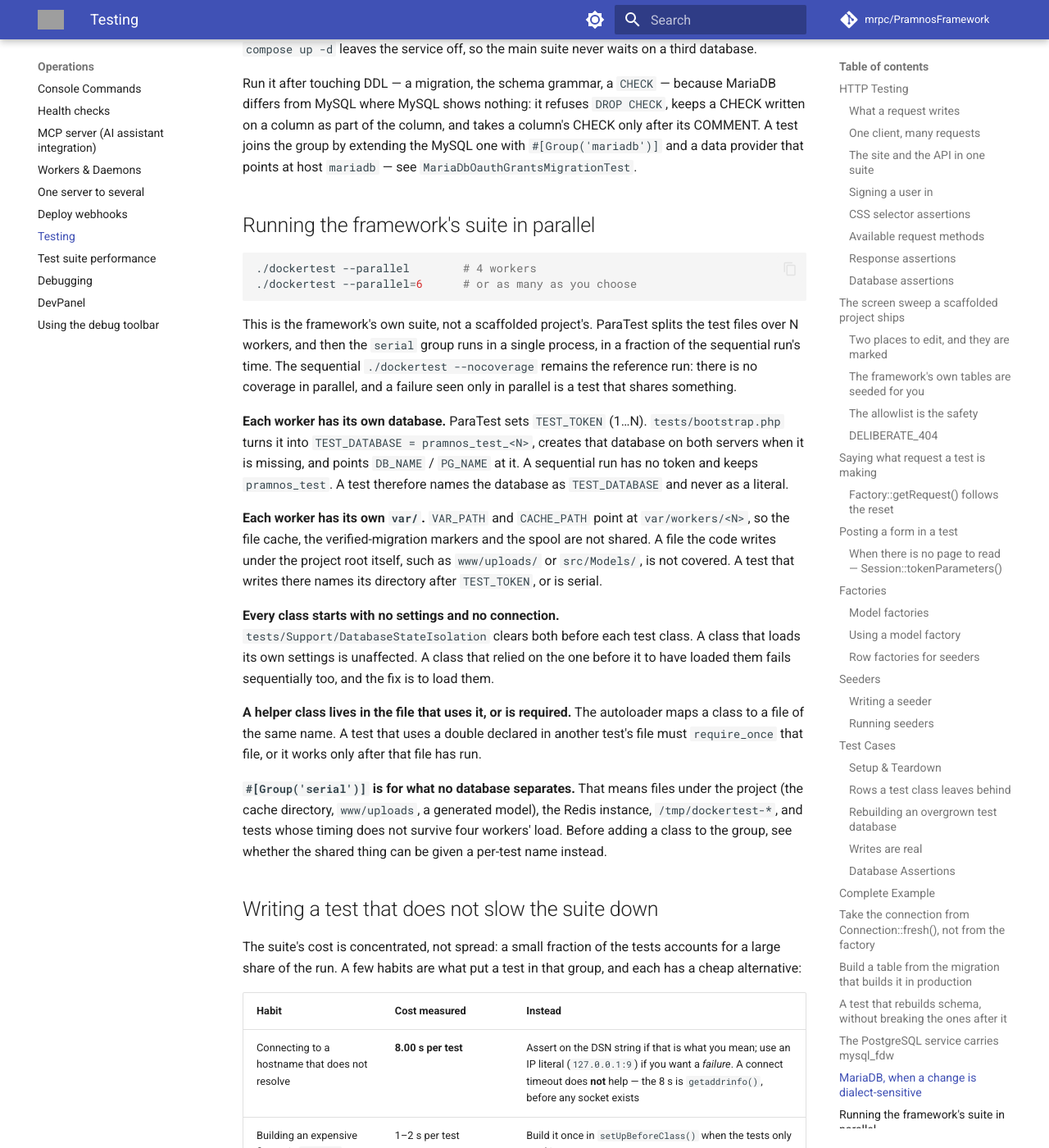
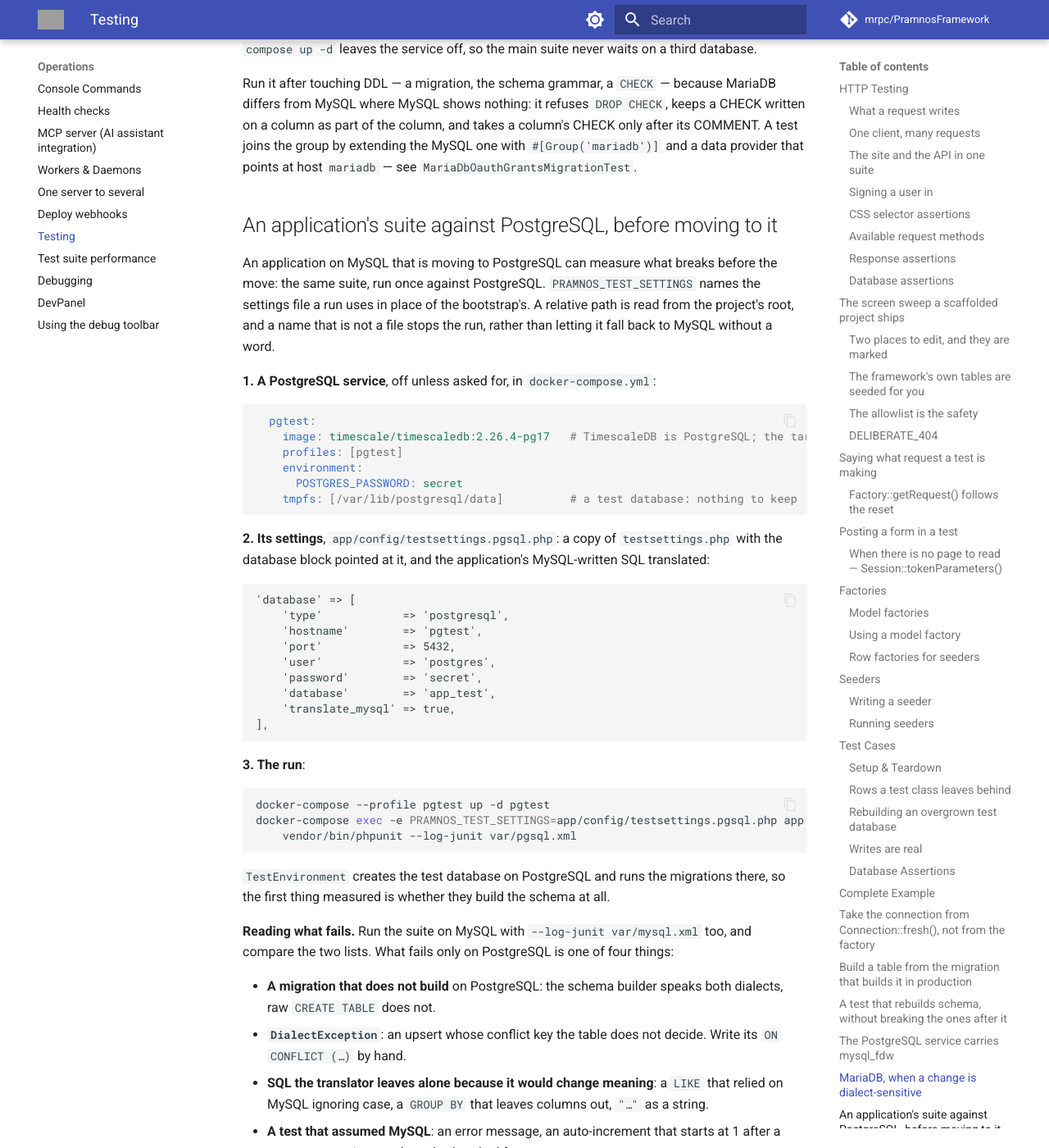
Before and after one commit to mrpc/PramnosFramework, an MkDocs documentation site: the page built from docs/Pramnos_Testing_Guide.md, in a window 1280 px wide and 1400 px high, scrolled down 18529 px. Shown: the whole window at 82% size. Built offline with MkDocs 1.6.1 and Material for MkDocs 9.7.7, drawn with Linux system fonts in a browser that asks for light colours; comment, search, counter and statistics services are not loaded; some of the changed text lies outside the part shown; grey boxes are pictures that could not be loaded.

Commit message:
feat(testing): PRAMNOS_TEST_SETTINGS names the settings file a test run uses, so an application's MySQL suite runs against PostgreSQL with translate_mysql before the move; the Testing Guide shows the service, the settings and how to read what fails only there (FW-160 phase 3)

````diff
--- a/docs/Pramnos_Testing_Guide.md
+++ b/docs/Pramnos_Testing_Guide.md
@@ -10,6 +10,7 @@ use_cases:
   - Testing a page script that uses jQuery, fetch or the framework's pf-*.js
   - Asserting that an action broadcast a realtime event
   - Creating users in a test without leaving them in the test database
+  - Running an application's MySQL suite against PostgreSQL before moving to it
   - Running the framework's own suite in parallel, or a test that fails only in parallel
   - Finding why a test passes on its own and fails in the full suite
 ---
@@ -879,6 +880,65 @@ from MySQL where MySQL shows nothing: it refuses `DROP CHECK`, keeps a CHECK wri
 as part of the column, and takes a column's CHECK only after its COMMENT. A test joins the group
 by extending the MySQL one with `#[Group('mariadb')]` and a data provider that points at host
 `mariadb` — see `MariaDbOauthGrantsMigrationTest`.
+
+## An application's suite against PostgreSQL, before moving to it
+
+An application on MySQL that is moving to PostgreSQL can measure what breaks before the move:
+the same suite, run once against PostgreSQL. `PRAMNOS_TEST_SETTINGS` names the settings file a
+run uses in place of the bootstrap's. A relative path is read from the project's root, and a name
+that is not a file stops the run, rather than letting it fall back to MySQL without a word.
+
+**1. A PostgreSQL service**, off unless asked for, in `docker-compose.yml`:
+
+```yaml
+  pgtest:
+    image: timescale/timescaledb:2.26.4-pg17   # TimescaleDB is PostgreSQL; the target, if it is the target
+    profiles: [pgtest]
+    environment:
+      POSTGRES_PASSWORD: secret
+    tmpfs: [/var/lib/postgresql/data]          # a test database: nothing to keep
+```
+
+**2. Its settings**, `app/config/testsettings.pgsql.php`: a copy of `testsettings.php` with the
+database block pointed at it, and the application's MySQL-written SQL translated:
+
+```php
+'database' => [
+    'type'            => 'postgresql',
+    'hostname'        => 'pgtest',
+    'port'            => 5432,
+    'user'            => 'postgres',
+    'password'        => 'secret',
+    'database'        => 'app_test',
+    'translate_mysql' => true,
+],
+```
+
+**3. The run**:
+
+```bash
+docker-compose --profile pgtest up -d pgtest
+docker-compose exec -e PRAMNOS_TEST_SETTINGS=app/config/testsettings.pgsql.php app \
+    vendor/bin/phpunit --log-junit var/pgsql.xml
+```
+
+`TestEnvironment` creates the test database on PostgreSQL and runs the migrations there, so the
+first thing measured is whether they build the schema at all.
+
+**Reading what fails.** Run the suite on MySQL with `--log-junit var/mysql.xml` too, and compare
+the two lists. What fails only on PostgreSQL is one of four things:
+
+- **A migration that does not build** on PostgreSQL: the schema builder speaks both dialects, raw
+  `CREATE TABLE` does not.
+- **`DialectException`**: an upsert whose conflict key the table does not decide. Write its
+  `ON CONFLICT (…)` by hand.
+- **SQL the translator leaves alone because it would change meaning**: a `LIKE` that relied on
+  MySQL ignoring case, a `GROUP BY` that leaves columns out, `"…"` as a string.
+- **A test that assumed MySQL**: an error message, an auto-increment that starts at 1 after a
+  truncate, rows in an order nobody asked for.
+
+The data moves separately, with `db:migrate-from-mysql`. See
+[Moving from MySQL](Pramnos_Moving_From_MySQL_Guide.md).
 
 ## Running the framework's suite in parallel
 
````
Also changed, not shown: docs/version-history/posts/2026-10-19.md (+18 -1 lines), 2 other files.
